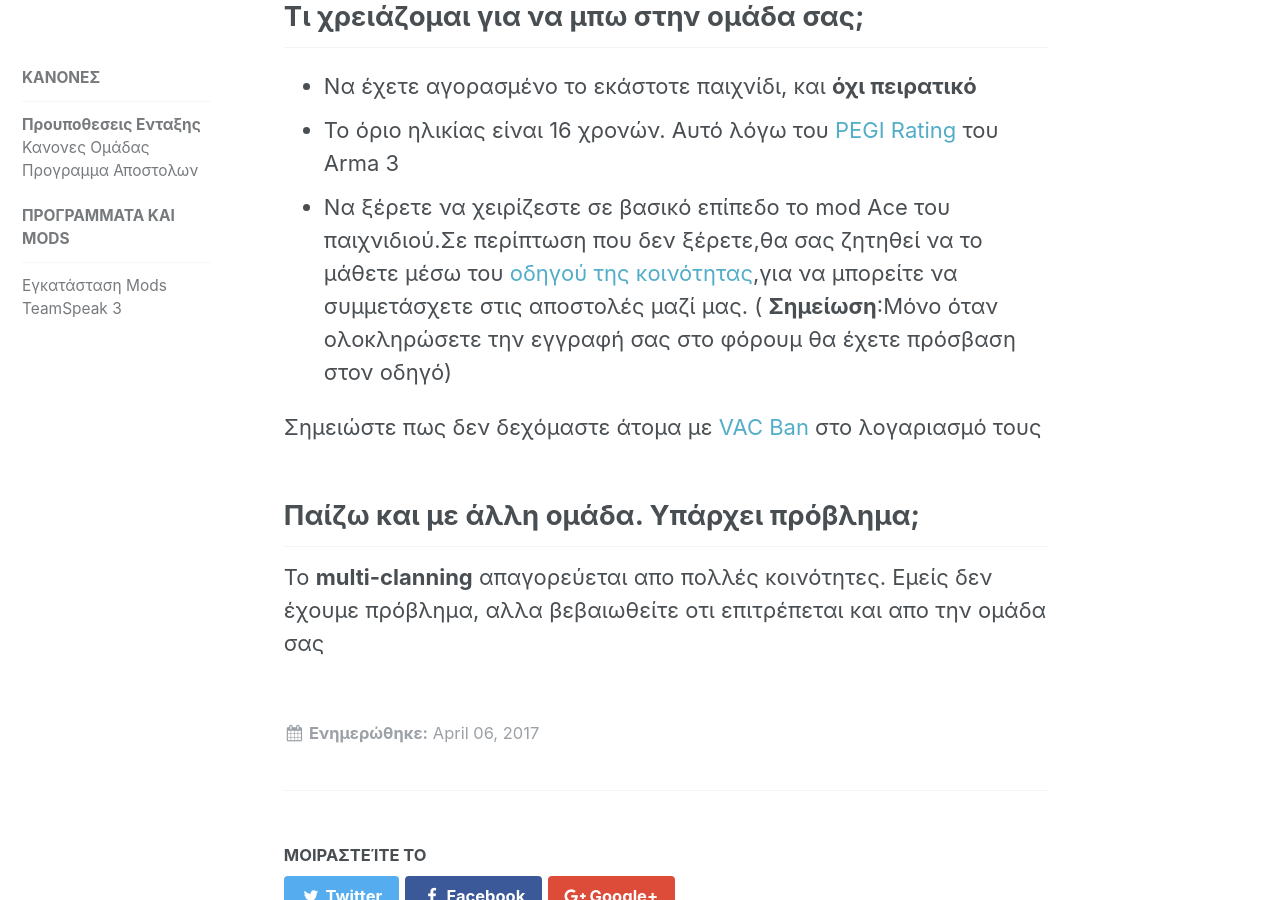
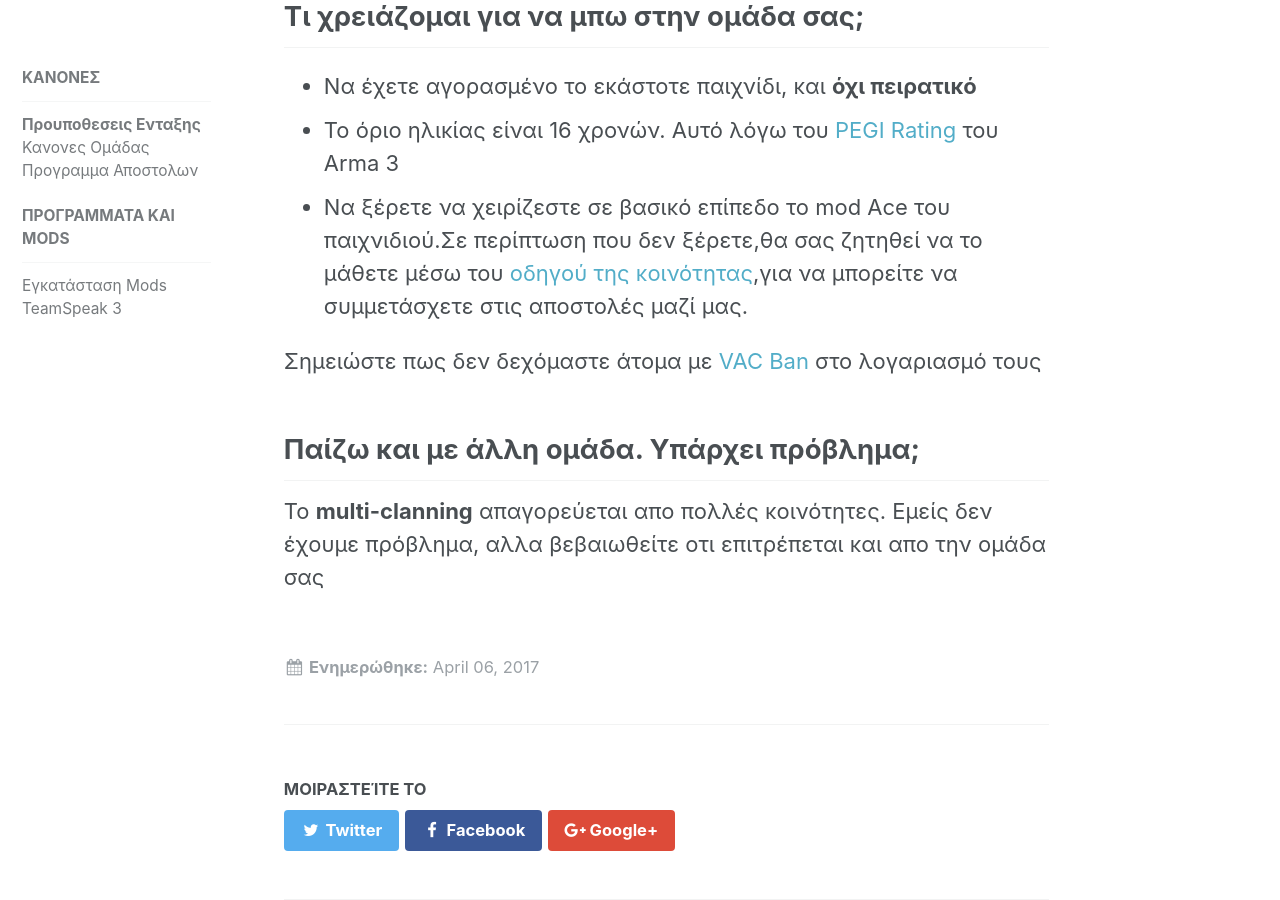
Before and after one commit to SharkGR/Pages, a Jekyll site: the page built from _join/proypotheseis.md, in a window 1280 px wide and 900 px high, scrolled down 420 px. Built offline with Jekyll 4.4.1, drawn with Linux system fonts in a browser that asks for light colours.

Commit message:
Update proypotheseis.md

```diff
--- a/_join/proypotheseis.md
+++ b/_join/proypotheseis.md
@@ -13,7 +13,6 @@ header:
 * Να έχετε αγορασμένο το εκάστοτε παιχνίδι, και **όχι πειρατικό**
 * Το όριο ηλικίας είναι 16 χρονών. Αυτό λόγω του [PEGI Rating](http://www.pegi.info/en/index/global_id/505/?searchString=arma+3) του Arma 3
 * Να ξέρετε να χειρίζεστε σε βασικό επίπεδο το mod Ace του παιχνιδιού.Σε περίπτωση που δεν ξέρετε,θα σας ζητηθεί να το μάθετε μέσω του [οδηγού της κοινότητας](https://www.hellenic-milsim.community/t/topic/1712),για να μπορείτε να συμμετάσχετε στις αποστολές μαζί μας.
-( **Σημείωση**:Μόνο όταν ολοκληρώσετε την εγγραφή σας στο φόρουμ θα έχετε πρόσβαση στον οδηγό)
 
 Σημειώστε πως δεν δεχόμαστε άτομα με [VAC Ban](https://support.steampowered.com/kb_article.php?ref=7849-Radz-6869) στο λογαριασμό τους
 
```
